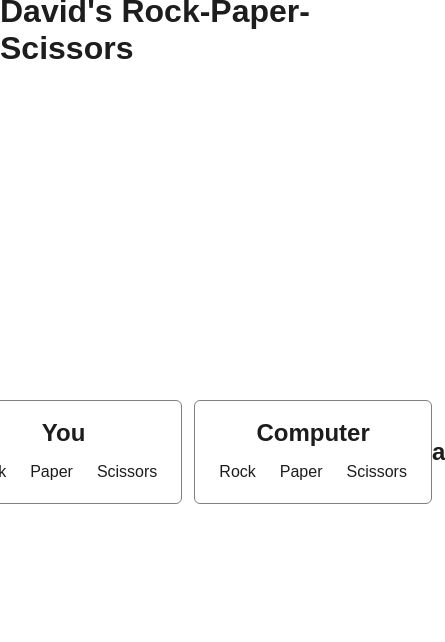
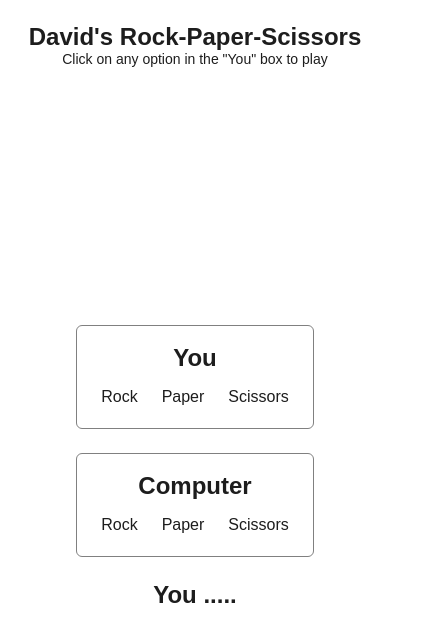
Before and after one commit to VegetableOil/rock-paper-scissors, a plain HTML site: page index.html in a window 390 px wide. Shown: the whole page, 445 px wide, since content can reach past the window. Drawn offline with Linux system fonts and the light colour scheme.

Commit message:
Fixed Responsiveness

```diff
--- a/index.html
+++ b/index.html
@@ -10,9 +10,11 @@
 <body>
     <header id="test">
         <h1>David's Rock-Paper-Scissors</h1>
+        <h3>Click on any option in the "You" box to play</h3>
     </header>
 
     <main>
+        <div class="players-cont">
             <div class="player">
                 <h2>You</h2>
                 <div class="options">
@@ -30,9 +32,10 @@
                     <p id="scissorsPC">Scissors</p>
                 </div>
             </div>
+        </div>
 
         <div>
-            <h2 id="result">a</h2>
+            <h2 id="result">You .....</h2>
         </div>
     </main>
 
--- a/script.js
+++ b/script.js
@@ -15,6 +15,8 @@ function main() {
     //when user chooses rock
     rock.onclick = () => {
         rock.style.backgroundColor = "#d17702";
+        paper.style.backgroundColor = "white";
+        scissors.style.backgroundColor = "white";
 
         value = 0;
 
@@ -49,6 +51,8 @@ function main() {
     //when user chooses paper
     paper.onclick = () => {
         paper.style.backgroundColor = "#d17702";
+        rock.style.backgroundColor = "white";
+        scissors.style.backgroundColor = "white";
 
         value = 1;
 
@@ -83,6 +87,8 @@ function main() {
     //when user chooses scissors
     scissors.onclick = () => {
         scissors.style.backgroundColor = "#d17702";
+        rock.style.backgroundColor = "white";
+        paper.style.backgroundColor = "white";
 
         value = 2;
 
--- a/style.css
+++ b/style.css
@@ -16,17 +16,34 @@ body {
 }
 
 header {
-    height: 60px;
+    height: 100px;
     display: flex;
+    flex-direction: column;
     justify-content: center;
     align-items: center;
+    padding: 8px 12px;
+    text-align: center;
 }
 
 main {
     height: 100%;
     display: flex;
+    flex-direction: column;
     justify-content: center;
     align-items: center;
+}
+
+h3 {
+    font-weight: 300;
+}
+
+.players-cont {
+    width: 100%;
+    height: fit-content;
+    display: flex;
+    justify-content: center;
+    align-items: center;
+    margin-bottom: 24px;
 }
 
 .player {
@@ -67,10 +84,38 @@ main {
 }
 
 .option:hover {
-    background-color: orange;
+    background-color: orange !important;
     cursor: pointer;
 }
 
 .options p:last-child {
     margin-right: 0;
 }
+
+@media screen and (max-width: 700px) {
+    :root {
+        font-size: 16px;
+    }
+
+    .players-cont {
+        flex-direction: column;
+    }
+
+    .player:first-child {
+        margin-bottom: 12px;
+        margin-right: 0;
+    }
+
+    .player:last-child {
+        margin-top: 12px;
+        margin-left: 0;
+    }
+
+    h1 {
+        font-size: 24px;
+    }
+
+    h3 {
+        font-size: 14px;
+    }
+}
```
Lines whose indentation alone changed are shown as unchanged.
